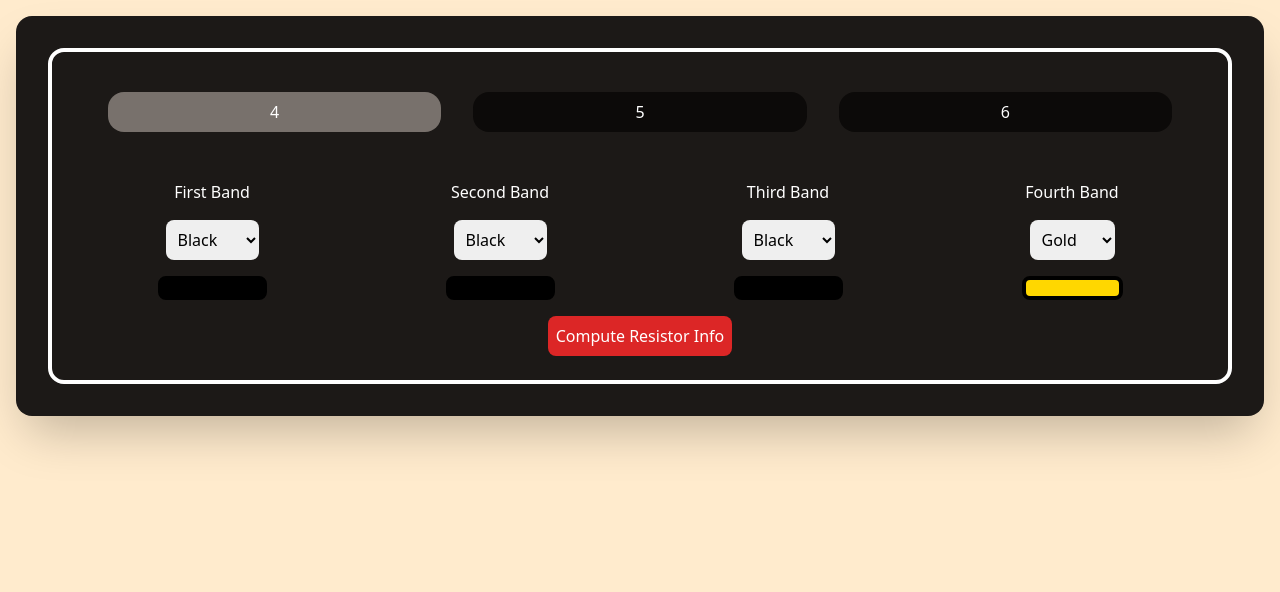
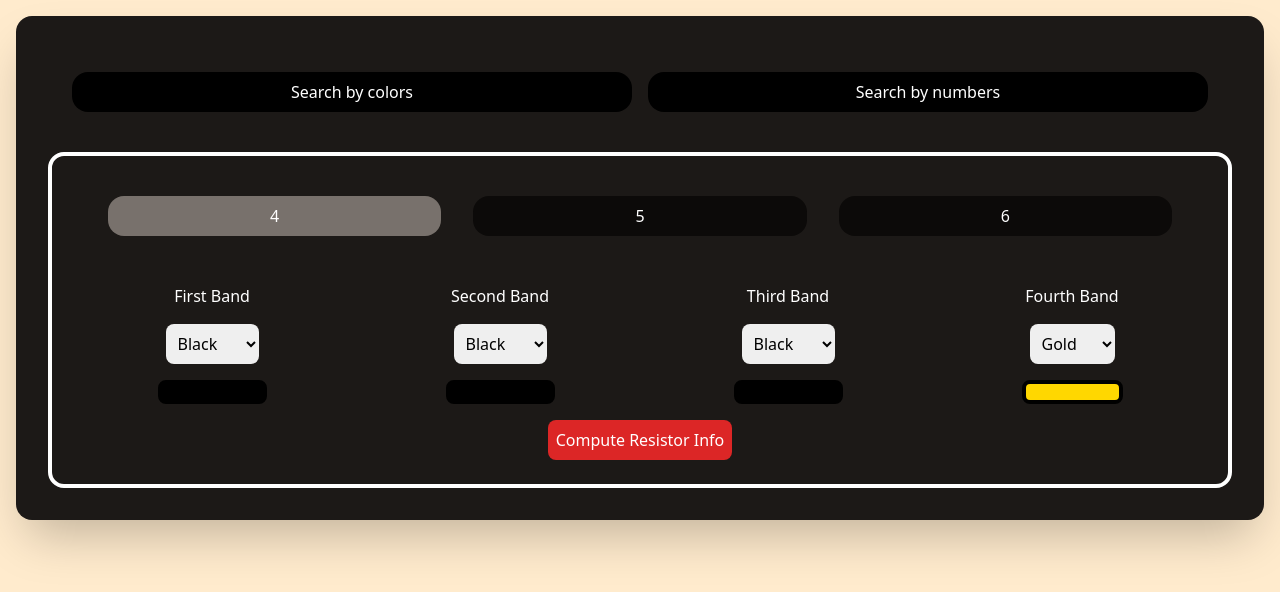
Before and after one commit to margongora/resistor-id, a React (Vite) app: page / in a window 1280 px wide. Shown: the top 592 px of the page. Built offline with nearby package versions, Linux system fonts and the light colour scheme.

Commit message:
Added placeholder for searching by numbers, added tabs for switching between types of search

```diff
--- a/src/App.tsx
+++ b/src/App.tsx
@@ -1,9 +1,9 @@
-import ResistorForms from "./components/ResistorForms";
+import FormsContainer from "./components/FormsContainer";
 
 const App = () => {
   return (
     <main className='m-4 p-4 max-w-full max-h-full rounded-2xl shadow-2xl bg-stone-900 text-white'>
-      <ResistorForms />
+      <FormsContainer />
     </main>
   );
 }
--- a/src/components/FiveBandForm.tsx
+++ b/src/components/FiveBandForm.tsx
@@ -44,7 +44,7 @@ const FiveBandForm = () => {
                     form.handleSubmit();
                 }}
             >
-                <div className='flex flex-row flex-wrap gap-x-4 justify-around p-2 text-black items-center text-center'>
+                <div className='flex flex-row flex-wrap gap-4 justify-around p-2 text-black items-center text-center'>
                     <form.Field
                         name='firstColor'
                         children={(field) => (
--- /dev/null
+++ b/src/components/FormsContainer.tsx
@@ -0,0 +1,29 @@
+import { useState } from "react";
+import ResistorFormTabs from "./ResistorFormTabs";
+import NumberForm from "./NumberForm";
+
+const FormsContainer = () => {
+  const forms = [<ResistorFormTabs />, <NumberForm />];
+  const [activeTab, setActiveTab] = useState<number>(0);
+
+  return (
+    <>
+      <div className='m-4 p-4 flex flex-row text-center justify-center list-none'>
+        {forms.map((_, index) => {
+          return (
+            <li
+              className="m-2 basis-1/2 py-2 bg-black rounded-2xl hover:cursor-pointer"
+              key={index}
+              onClick={() => setActiveTab(index)}
+            >{(!index) ? 'Search by colors' : 'Search by numbers'}</li>
+          )
+        })}
+      </div>
+      <div className='border-4 border-white rounded-2xl align-middle m-4 p-4 flex flex-col text-center gap-4'>
+        {forms[activeTab]}
+      </div>
+    </>
+  );
+}
+
+export default FormsContainer;
--- a/src/components/FourBandForm.tsx
+++ b/src/components/FourBandForm.tsx
@@ -41,7 +41,7 @@ const FourBandForm = () => {
           form.handleSubmit();
         }}
       >
-        <div className='flex flex-row flex-wrap gap-x-4 justify-around p-2 text-black items-center text-center'>
+        <div className='flex flex-row flex-wrap gap-4 justify-around p-2 text-black items-center text-center'>
           <form.Field
             name='firstColor'
             children={(field) => (
--- /dev/null
+++ b/src/components/NumberForm.tsx
@@ -0,0 +1,7 @@
+const NumberForm = () => {
+    return (
+        <></>
+    )
+}
+
+export default NumberForm;
--- a/src/components/FormTabs.tsx
+++ b/src/components/ResistorFormTabs.tsx
@@ -3,18 +3,18 @@ import FourBandForm from "./FourBandForm";
 import FiveBandForm from "./FiveBandForm";
 import SixBandForm from "./SixBandForm";
 
-const FormTabs = () => {
+const ResistorFormTabs = () => {
   const forms = [<FourBandForm />, <FiveBandForm />, <SixBandForm />];
   const [activeTab, setActiveTab] = useState(0);
   const [hover, setHover] = useState([false, false, false])
 
   return (
     <>
-      <div className='flex flex-row text-center justify-center list-none text-white hover:cursor-pointer m-4 px-4 gap-4'>
+      <div className='flex flex-row text-center justify-center list-none text-white m-4 px-4 gap-4'>
         {forms.map((_, index) => {
           return (
             <li
-              className='m-2 basis-1/3 py-2 bg-stone-950 hover:bg-stone-500 rounded-2xl'
+              className='m-2 basis-1/3 py-2 bg-stone-950 hover:bg-stone-500 rounded-2xl hover:cursor-pointer'
               key={index + 4}
               onClick={() => setActiveTab(index)}
               onMouseEnter={() => setHover(
@@ -42,4 +42,4 @@ const FormTabs = () => {
   )
 }
 
-export default FormTabs;
+export default ResistorFormTabs;
--- a/src/components/ResistorForms.tsx
+++ /dev/null
@@ -1,11 +0,0 @@
-import FormTabs from "./FormTabs";
-
-const ResistorForms = () => {
-  return (
-    <div className='border-4 border-white rounded-2xl align-middle m-4 p-4 flex flex-col text-center gap-4'>
-      <FormTabs />
-    </div>
-  );
-}
-
-export default ResistorForms;
--- a/src/components/SixBandForm.tsx
+++ b/src/components/SixBandForm.tsx
@@ -46,7 +46,7 @@ const SixBandForm = () => {
                     form.handleSubmit();
                 }}
             >
-                <div className='flex flex-row flex-wrap gap-x-4 justify-around p-2 text-black items-center text-center'>
+                <div className='flex flex-row flex-wrap gap-4 justify-around p-2 text-black items-center text-center'>
                     <form.Field
                         name='firstColor'
                         children={(field) => (
```
